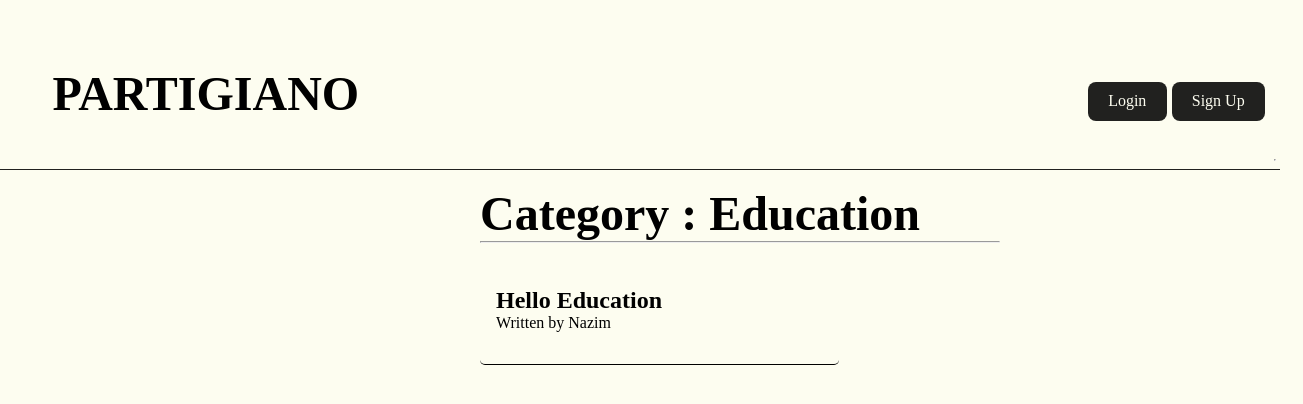
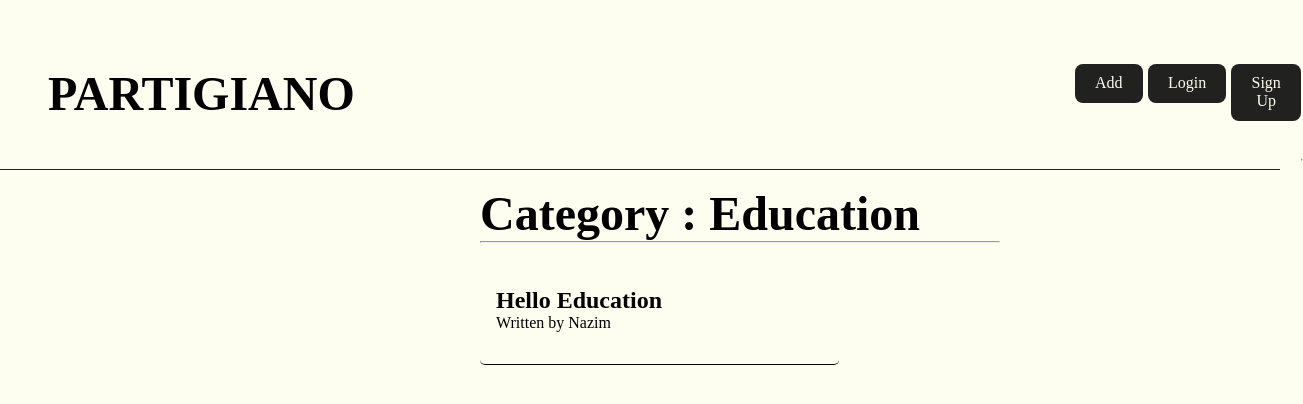
Before and after one commit to ARDhruvo/Partigiano, a React (Vite) app: page /category/Education in a window 1280 px wide. Shown: the top 404 px of the page, 1303 px wide, since content can reach past the window. Built offline with nearby package versions, Linux system fonts and the light colour scheme.

Commit message:
making button dynamic

```diff
--- a/src/components/header.jsx
+++ b/src/components/header.jsx
@@ -1,9 +1,13 @@
 import React from "react";
 import Button from "./button";
 import { Link } from "react-router-dom";
+import { useState } from "react";
 
 function header() {
 
+  const[addPath,setAddPath] =useState("/login");
+  const[btn1Name,setBtn1Name] =useState("Login");
+  const[btn2Name,setBtn2Name] =useState("Sign Up");
 
 
   return (
@@ -14,14 +18,14 @@ function header() {
         </Link>
       </div>
       <div className="headerbtn">
-        {/* <Link to="/category">
+        <Link to={addPath}>
           <button>Add</button>
-        </Link> */}
-        <Link to="/login">
-          <button>Login</button>
         </Link>
         <Link to="/login">
-          <button>Sign Up</button>
+          <button>{btn1Name}</button>
+        </Link>
+        <Link to="/login">
+          <button>{btn2Name}</button>
         </Link>
       </div>
       <div>
--- a/src/index.css
+++ b/src/index.css
@@ -7,7 +7,7 @@
 }
 
 #root {
-  max-width: 1280px;
+  max-width: 1920px;
   /* padding: 2rem; */
 }
 
```
